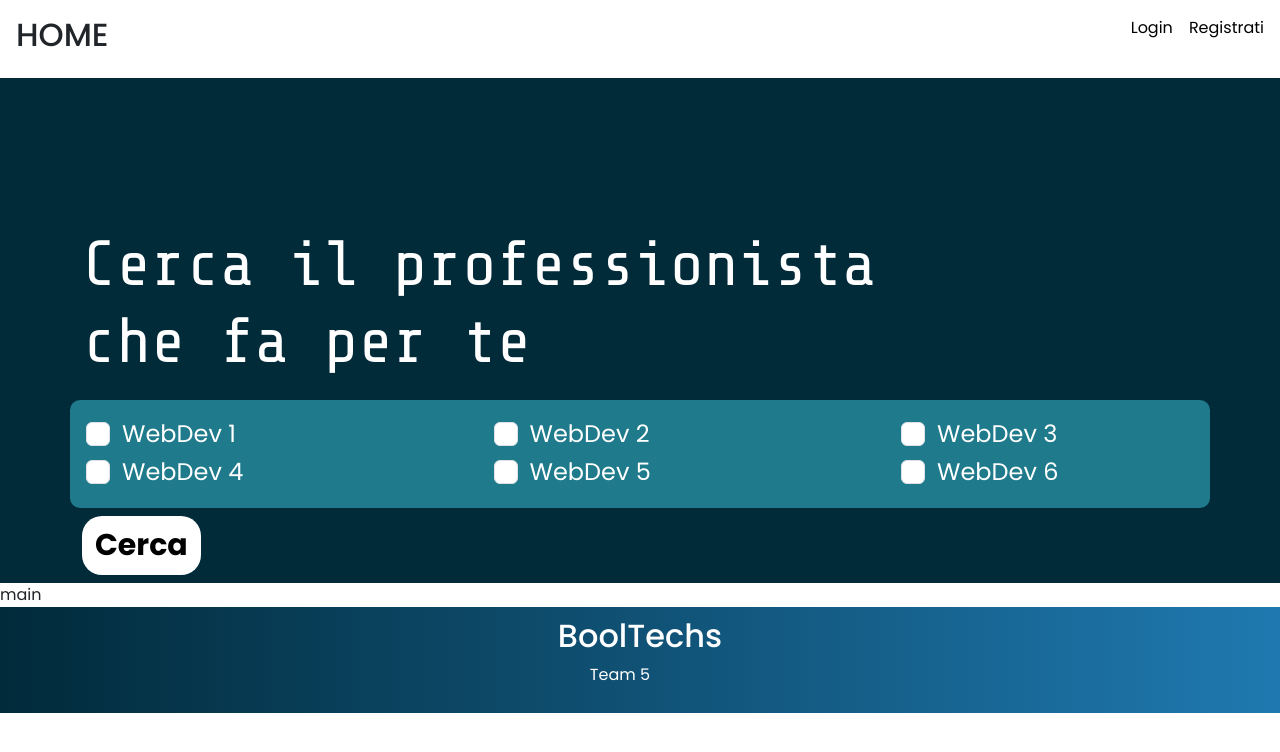
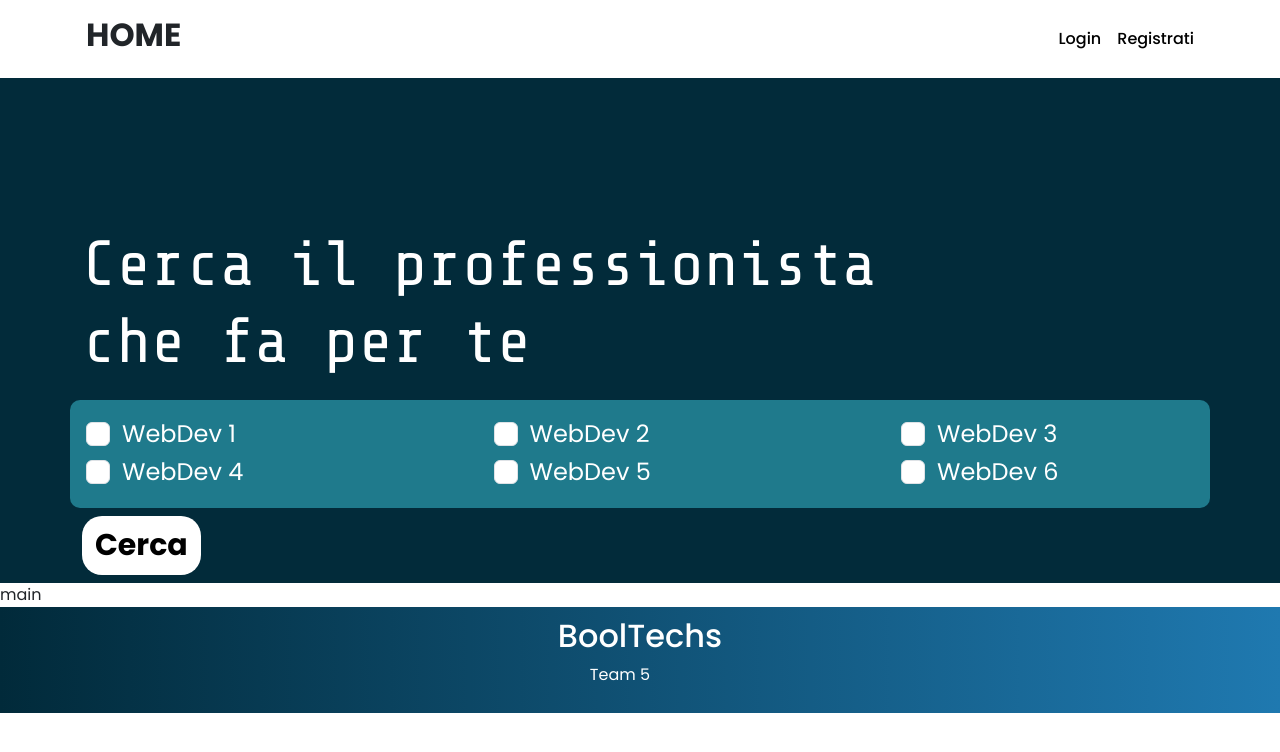
Before and after one commit to AndreaGul/progetto-finale-team-5-frontend, a Vue app: page / in a window 1280 px wide. Shown: the top 752 px of the page. Built offline with nearby package versions, Linux system fonts and the light colour scheme.

Commit message:
feat: testo header

```diff
--- a/src/components/AppHeader.vue
+++ b/src/components/AppHeader.vue
@@ -6,10 +6,12 @@ export default {
 
 <template>
   <header>
-    <div class="cont d-flex flex-row justify-content-between p-3">
+    <div
+      class="container d-flex flex-row justify-content-between align-items-center p-3"
+    >
       <h2>HOME</h2>
 
-      <ul class="d-flex gap-3 list-unstyled">
+      <ul class="d-flex gap-3 list-unstyled m-0">
         <li>
           <a
             class="text-decoration-none text-black"
@@ -29,4 +31,14 @@ export default {
   </header>
 </template>
 
-<style scoped></style>
+<style scoped>
+h2 {
+  font-size: 40;
+  font-weight: bold;
+}
+
+a {
+  font-size: 20;
+  font-weight: 500;
+}
+</style>
```
